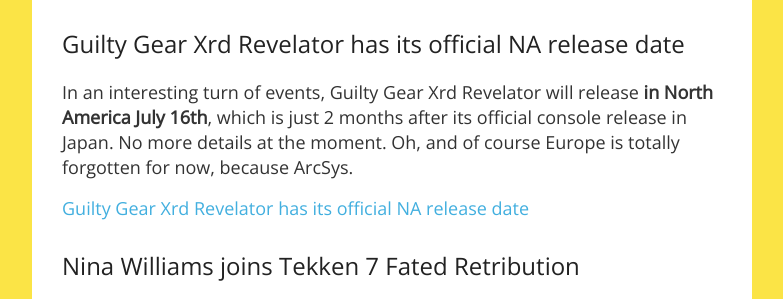
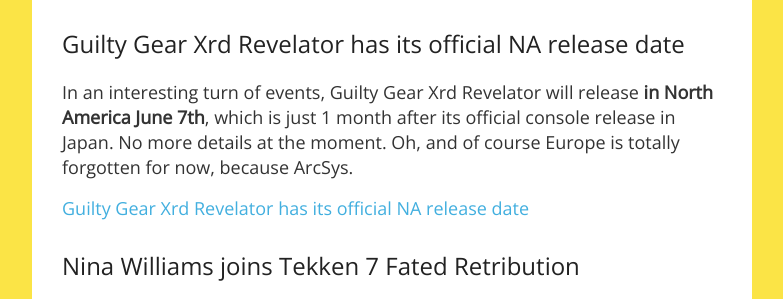
Before and after one commit to fgweekly/fgweekly-fgweekly.github.io, a Jekyll site: the page built from _posts/2016-01-27-Issue-4.md, in a window 1280 px wide and 900 px high, scrolled down 759 px. Shown: the part 180-479 px from the top of the window, without its empty margins (248-1031 px from the left). Built offline with Jekyll 4.4.1, drawn with Linux system fonts in a browser that asks for light colours; Markdown is read by kramdown in place of the engine named in the settings.

Commit message:
Update 2016-01-27-Issue-4.md

```diff
--- a/_posts/2016-01-27-Issue-4.md
+++ b/_posts/2016-01-27-Issue-4.md
@@ -22,7 +22,7 @@
 
 ## Guilty Gear Xrd Revelator has its official NA release date
 
-In an interesting turn of events, Guilty Gear Xrd Revelator will release **in North America July 16th**, which is just 2 months after its official console release in Japan. No more details at the moment. Oh, and of course Europe is totally forgotten for now, because ArcSys.
+In an interesting turn of events, Guilty Gear Xrd Revelator will release **in North America June 7th**, which is just 1 month after its official console release in Japan. No more details at the moment. Oh, and of course Europe is totally forgotten for now, because ArcSys.
 
 [Guilty Gear Xrd Revelator has its official NA release date ](https://twitter.com/aksysgames/status/690266956423802880)
 
```
